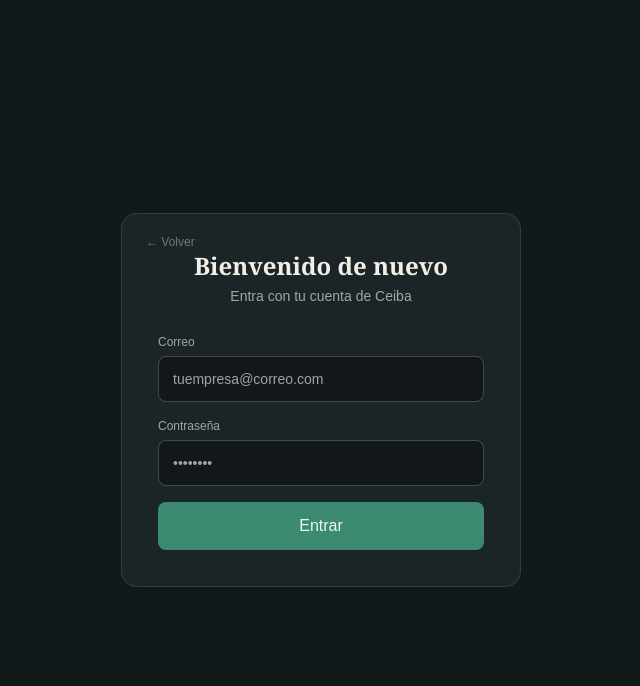
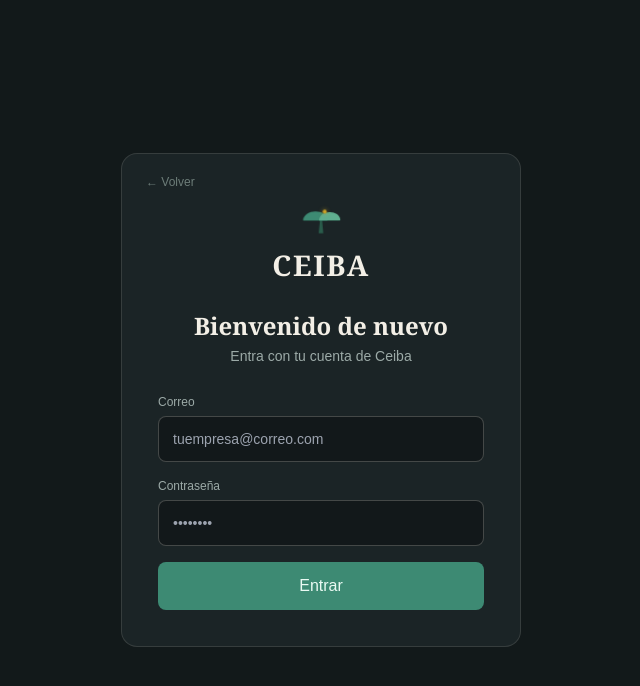
Before and after one commit to PDAVIS27/ceiba-nomina, a Next.js app: page /login in a window 1280 px wide. Shown: the top 686 px of the page, without its empty margins (319-959 px from the left). Built offline with nearby package versions, Linux system fonts and the light colour scheme.

Commit message:
Ajustes panel inicio

```diff
--- a/src/app/admin/page.tsx
+++ b/src/app/admin/page.tsx
@@ -106,7 +106,7 @@
     conteoPorNombre[clave] = (conteoPorNombre[clave] || 0) + 1;
   }
   const periodosDuplicados = periods.filter(
-    (p) => conteoPorNombre[`${p.companyId}::${p.label.trim().toLowerCase()}`] > 1
+    (p: (typeof periods)[number]) => conteoPorNombre[`${p.companyId}::${p.label.trim().toLowerCase()}`] > 1
   );
 
   const openCases = cases.filter((c) => !c.resolved);
--- a/src/app/globals.css
+++ b/src/app/globals.css
@@ -23,3 +23,46 @@
 }
 .receipt::before { top: -6px; }
 .receipt::after { bottom: -6px; transform: rotate(180deg); }
+
+/* ---------------------------------------------------------------------
+ * Animación de entrada del ícono de Ceiba — usada donde el logo es el
+ * protagonista del momento (ej. login), no en usos utilitarios como el
+ * sidebar. La copa "crece" en capas y el acento dorado queda con un brillo
+ * suave y continuo. Respeta prefers-reduced-motion.
+ * ------------------------------------------------------------------- */
+@media (prefers-reduced-motion: no-preference) {
+  .ceiba-anim-icon .ceiba-part {
+    opacity: 0;
+    transform: scale(0.75) translateY(8px);
+    transform-origin: 50% 100%;
+    animation: ceiba-grow 0.6s cubic-bezier(0.34, 1.56, 0.64, 1) forwards;
+  }
+  .ceiba-anim-icon .ceiba-part-trunk { animation-delay: 0s; }
+  .ceiba-anim-icon .ceiba-part-lobe1 { animation-delay: 0.14s; }
+  .ceiba-anim-icon .ceiba-part-lobe2 { animation-delay: 0.26s; }
+  .ceiba-anim-icon .ceiba-part-lobe3 { animation-delay: 0.38s; }
+  .ceiba-anim-icon .ceiba-part-bud {
+    animation:
+      ceiba-grow 0.6s cubic-bezier(0.34, 1.56, 0.64, 1) forwards,
+      ceiba-pulse 2.6s ease-in-out infinite;
+    animation-delay: 0.5s, 1.2s;
+  }
+  .ceiba-anim-word {
+    display: inline-block;
+    opacity: 0;
+    transform: translateX(-6px);
+    animation: ceiba-fade-in 0.5s ease-out forwards;
+    animation-delay: 0.55s;
+  }
+}
+
+@keyframes ceiba-grow {
+  to { opacity: 1; transform: scale(1) translateY(0); }
+}
+@keyframes ceiba-pulse {
+  0%, 100% { filter: drop-shadow(0 0 0 rgba(201, 162, 39, 0)); }
+  50% { filter: drop-shadow(0 0 5px rgba(201, 162, 39, 0.9)); }
+}
+@keyframes ceiba-fade-in {
+  to { opacity: 1; transform: translateX(0); }
+}
--- a/src/app/login/page.tsx
+++ b/src/app/login/page.tsx
@@ -4,6 +4,7 @@
 import { signIn } from "next-auth/react";
 import { useRouter } from "next/navigation";
 import Link from "next/link";
+import CeibaLogo from "@/components/CeibaLogo";
 
 export default function LoginPage() {
   const router = useRouter();
@@ -35,6 +36,9 @@
     <main className="min-h-screen flex items-center justify-center px-5 bg-bg">
       <div className="w-full max-w-[400px] bg-panel border border-line rounded-2xl p-9 relative">
         <Link href="/" className="absolute top-5 left-6 text-xs text-inkfaint">← Volver</Link>
+        <div className="flex justify-center mb-6">
+          <CeibaLogo animated direction="vertical" size={46} />
+        </div>
         <div className="text-center mb-7">
           <div className="font-serif text-2xl font-semibold mb-1">Bienvenido de nuevo</div>
           <div className="text-inkdim text-sm">Entra con tu cuenta de Ceiba</div>
--- a/src/components/CeibaLogo.tsx
+++ b/src/components/CeibaLogo.tsx
@@ -7,29 +7,46 @@
 //   <CeibaLogo variant="light" />          // para fondo claro (PDF, impresos)
 //   <CeibaLogo iconOnly size={28} />       // solo el ícono, ej. favicon/nav
 //   <CeibaLogo direction="vertical" />     // apilado, para pantallas de carga
+//   <CeibaLogo animated size={44} />       // entrada animada (copa "crece" +
+//                                          // acento dorado con brillo) — usar
+//                                          // solo donde el logo es protagonista
+//                                          // del momento (ej. login), no en
+//                                          // usos utilitarios repetidos como
+//                                          // el sidebar. Ver @keyframes
+//                                          // ceiba-* en globals.css.
 
 export default function CeibaLogo({
   variant = "dark",
   iconOnly = false,
   direction = "horizontal",
   size = 32,
+  animated = false,
   className = "",
 }: {
   variant?: "dark" | "light";
   iconOnly?: boolean;
   direction?: "horizontal" | "vertical";
   size?: number;
+  animated?: boolean;
   className?: string;
 }) {
   const wordColor = variant === "light" ? "#1c2624" : "#f3efe6";
+  const part = (cls: string) => (animated ? `ceiba-part ${cls}` : undefined);
 
   const icon = (
-    <svg viewBox="0 0 100 100" role="img" aria-label="Ceiba" width={size} height={size}>
-      <path d="M45,94 L55,94 L52,62 L48,62 Z" fill="#2a5c4b" />
-      <path d="M10,66 C10,44 90,44 90,66 Z" fill="#2a5c4b" />
-      <path d="M12,66 C12,40 64,40 64,66 Z" fill="#3d8a73" />
-      <path d="M46,66 C46,42 92,42 92,66 Z" fill="#5fae8f" />
-      <circle cx="58" cy="47" r="4.2" fill="#c9a227" />
+    <svg
+      viewBox="0 0 100 100"
+      role="img"
+      aria-label="Ceiba"
+      width={size}
+      height={size}
+      className={animated ? "ceiba-anim-icon" : undefined}
+    >
+      <path d="M45,94 L55,94 L52,62 L48,62 Z" fill="#2a5c4b" className={part("ceiba-part-trunk")} />
+      <path d="M10,66 C10,44 90,44 90,66 Z" fill="#2a5c4b" className={part("ceiba-part-lobe1")} />
+      <path d="M12,66 C12,40 64,40 64,66 Z" fill="#3d8a73" className={part("ceiba-part-lobe2")} />
+      <path d="M46,66 C46,42 92,42 92,66 Z" fill="#5fae8f" className={part("ceiba-part-lobe3")} />
+      <circle cx="58" cy="47" r="4.2" fill="#c9a227" className={part("ceiba-part-bud")} />
     </svg>
   );
 
@@ -41,7 +58,7 @@
     >
       {icon}
       <span
-        className="font-serif font-semibold"
+        className={`font-serif font-semibold ${animated ? "ceiba-anim-word" : ""}`}
         style={{ color: wordColor, letterSpacing: "0.06em", fontSize: size * 0.62 }}
       >
         CEIBA
--- a/src/lib/pdfPreplanilla.ts
+++ b/src/lib/pdfPreplanilla.ts
@@ -1,4 +1,4 @@
-import { PDFDocument, StandardFonts, rgb, PageSizes } from "pdf-lib";
+import { PDFDocument, StandardFonts, rgb, PageSizes, type PDFPage } from "pdf-lib";
 
 export interface FilaPDF {
   nombre: string;
@@ -84,8 +84,11 @@
     y -= 16;
   }
 
-  texto("COMPROBANTE DE PAGO", margin, y, { size: 13, bold: true, color: EMERALD });
-  y -= 18;
+  dibujarLogoCeiba(page, margin, y + 4, 16);
+  texto("CEIBA", margin + 20, y - 6, { size: 11, bold: true, color: EMERALD });
+  y -= 24;
+  texto("COMPROBANTE DE PAGO", margin, y, { size: 12, bold: true, color: INK });
+  y -= 16;
   texto(datos.empresa, margin, y, { size: 9, bold: true });
   y -= 13;
   texto(`Período: ${datos.periodo}`, margin, y, { size: 8, color: DIM });
@@ -194,8 +197,11 @@
   }
 
   // ---------- Encabezado ----------
+  dibujarLogoCeiba(page, margin, y + 6, 18);
+  texto("CEIBA", margin + 22, y - 4, { size: 12, bold: true, color: EMERALD });
+  textoDer(`Generado: ${new Date().toLocaleDateString("es-NI")}`, tableRight, y - 4, { size: 8, color: DIM });
+  y -= 26;
   texto("CÁLCULO DE LIQUIDACIÓN LABORAL", margin, y, { size: 14, bold: true, color: EMERALD });
-  textoDer(`Generado: ${new Date().toLocaleDateString("es-NI")}`, tableRight, y + 2, { size: 8, color: DIM });
   y -= 20;
   texto(datos.empresa, margin, y, { size: 10, color: DIM });
   y -= 22;
@@ -353,7 +359,31 @@
 const DIM = rgb(0.42, 0.47, 0.46);
 const GOLD = rgb(0.61, 0.48, 0.12);
 const EMERALD = rgb(0.18, 0.42, 0.34);
+const EMERALDDEEP = rgb(0.1647, 0.3608, 0.2941); // #2a5c4b — lóbulo trasero + tronco del ícono
+const EMERALDLIGHT = rgb(0.3725, 0.6824, 0.5608); // #5fae8f — lóbulo frontal del ícono
 const LINE = rgb(0.85, 0.85, 0.82);
+
+/**
+ * Ícono de marca de Ceiba (misma silueta que src/app/icon.svg y
+ * CeibaLogo.tsx: tronco + tres lóbulos de copa superpuestos + acento
+ * dorado), dibujado directamente como vector — no un PNG rasterizado — para
+ * que se vea nítido en cualquier zoom o impresión.
+ *
+ * Los paths usan el mismo viewBox 0-100 del SVG original. pdf-lib voltea el
+ * eje Y de un SVG internamente al dibujarlo (ver drawSvgPath en pdf-lib), así
+ * que (x, y) equivale a la esquina superior izquierda de ese viewBox en
+ * coordenadas de página, y `size` es el lado en puntos que ocupa el
+ * viewBox de 100×100 completo (las figuras reales quedan un poco más
+ * angostas, entre x≈10-92 / y≈40-94, como en el SVG).
+ */
+function dibujarLogoCeiba(page: PDFPage, x: number, y: number, size: number) {
+  const s = size / 100;
+  page.drawSvgPath("M45,94 L55,94 L52,62 L48,62 Z", { x, y, scale: s, color: EMERALDDEEP });
+  page.drawSvgPath("M10,66 C10,44 90,44 90,66 Z", { x, y, scale: s, color: EMERALDDEEP });
+  page.drawSvgPath("M12,66 C12,40 64,40 64,66 Z", { x, y, scale: s, color: EMERALD });
+  page.drawSvgPath("M46,66 C46,42 92,42 92,66 Z", { x, y, scale: s, color: EMERALDLIGHT });
+  page.drawCircle({ x: x + 58 * s, y: y - 47 * s, size: 4.2 * s, color: GOLD });
+}
 
 /**
  * Preplanilla / planilla: un bloque por colaborador (identificación +
@@ -407,9 +437,10 @@
   const colorEstado = datos.estado === "BORRADOR" ? GOLD : EMERALD;
 
   function encabezadoCompleto() {
-    texto("CEIBA", margin, y, { size: 20, bold: true, color: EMERALD });
+    dibujarLogoCeiba(page, margin, y + 4, 20);
+    texto("CEIBA", margin + 24, y - 8, { size: 16, bold: true, color: EMERALD });
     textoDer(`Generado: ${datos.generadoEl.toLocaleString("es-NI")}`, tableRight, y + 5, { size: 8, color: DIM });
-    y -= 18;
+    y -= 27;
     texto(tituloEstado, margin, y, { size: 12, bold: true, color: colorEstado });
     if (datos.aprobadoEl) {
       textoDer(`Aprobado: ${datos.aprobadoEl.toLocaleString("es-NI")}`, tableRight, y + 3, { size: 8, color: DIM });
@@ -422,7 +453,8 @@
   }
 
   function encabezadoContinuacion() {
-    texto(`${datos.empresa}  ·  Período: ${datos.periodo}`, margin, y, { size: 9, bold: true, color: DIM });
+    dibujarLogoCeiba(page, margin, y + 8, 12);
+    texto(`${datos.empresa}  ·  Período: ${datos.periodo}`, margin + 16, y, { size: 9, bold: true, color: DIM });
     textoDer(tituloEstado, tableRight, y, { size: 8, bold: true, color: colorEstado });
     y -= 10;
     hline(tableLeft, tableRight, y);
@@ -631,9 +663,10 @@
 
   function encabezado(primeraPagina: boolean) {
     if (primeraPagina) {
-      texto("CEIBA", margin, y, { size: 20, bold: true, color: EMERALD });
+      dibujarLogoCeiba(page, margin, y + 4, 20);
+      texto("CEIBA", margin + 24, y - 8, { size: 16, bold: true, color: EMERALD });
       textoDer(`Generado: ${datos.generadoEl.toLocaleString("es-NI")}`, tableRight, y + 5, { size: 8, color: DIM });
-      y -= 18;
+      y -= 27;
       texto("LISTADO DE PAGO", margin, y, { size: 12, bold: true, color: EMERALD });
       textoDer(tituloEstado, tableRight, y + 2, { size: 8, bold: true, color: colorEstado });
       y -= 18;
@@ -642,7 +675,8 @@
       hline(tableLeft, tableRight, y, INK, 1.2);
       y -= 20;
     } else {
-      texto(`${datos.empresa}  ·  Período: ${datos.periodo}`, margin, y, { size: 9, bold: true, color: DIM });
+      dibujarLogoCeiba(page, margin, y + 8, 12);
+      texto(`${datos.empresa}  ·  Período: ${datos.periodo}`, margin + 16, y, { size: 9, bold: true, color: DIM });
       textoDer(tituloEstado, tableRight, y, { size: 8, bold: true, color: colorEstado });
       y -= 10;
       hline(tableLeft, tableRight, y);
```
Also changed, not shown: src/app/dashboard/page.tsx (+70 -1 lines), 1 other file (tests, documents, lock files or other folders).
